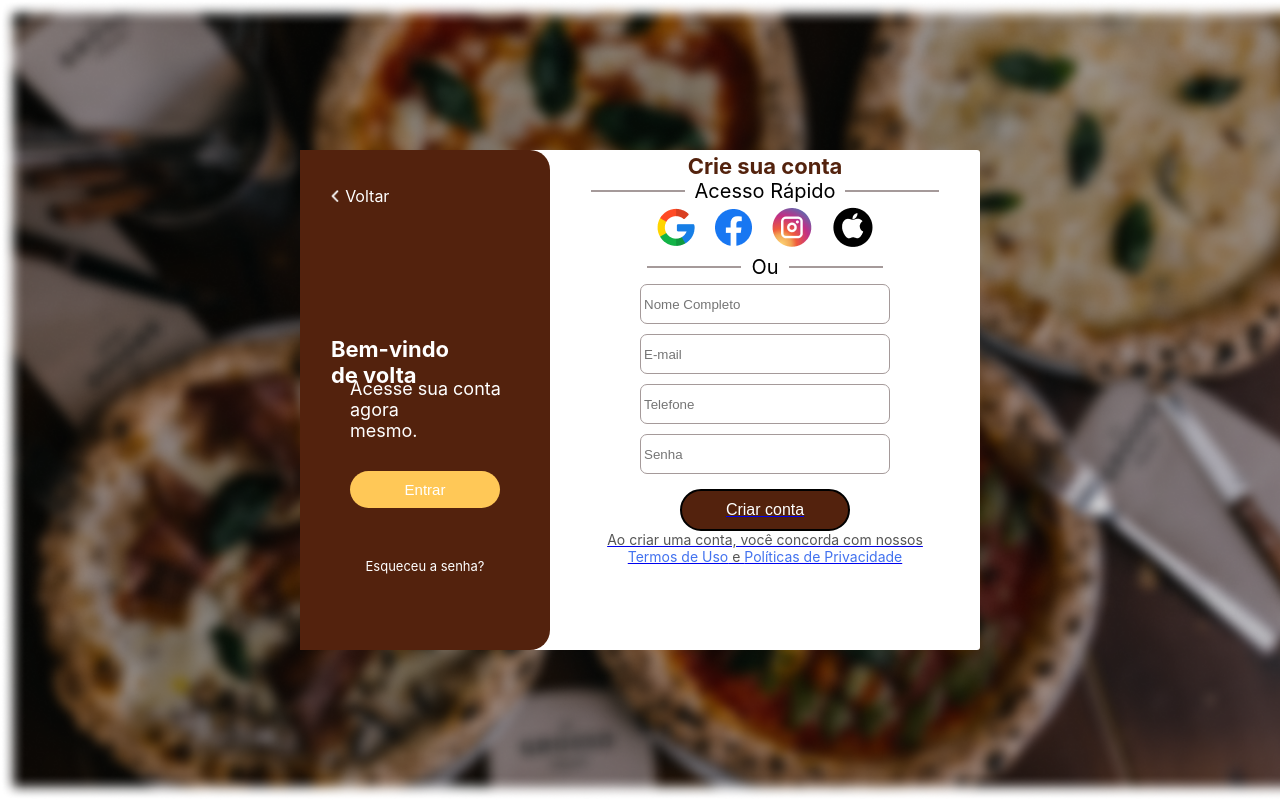
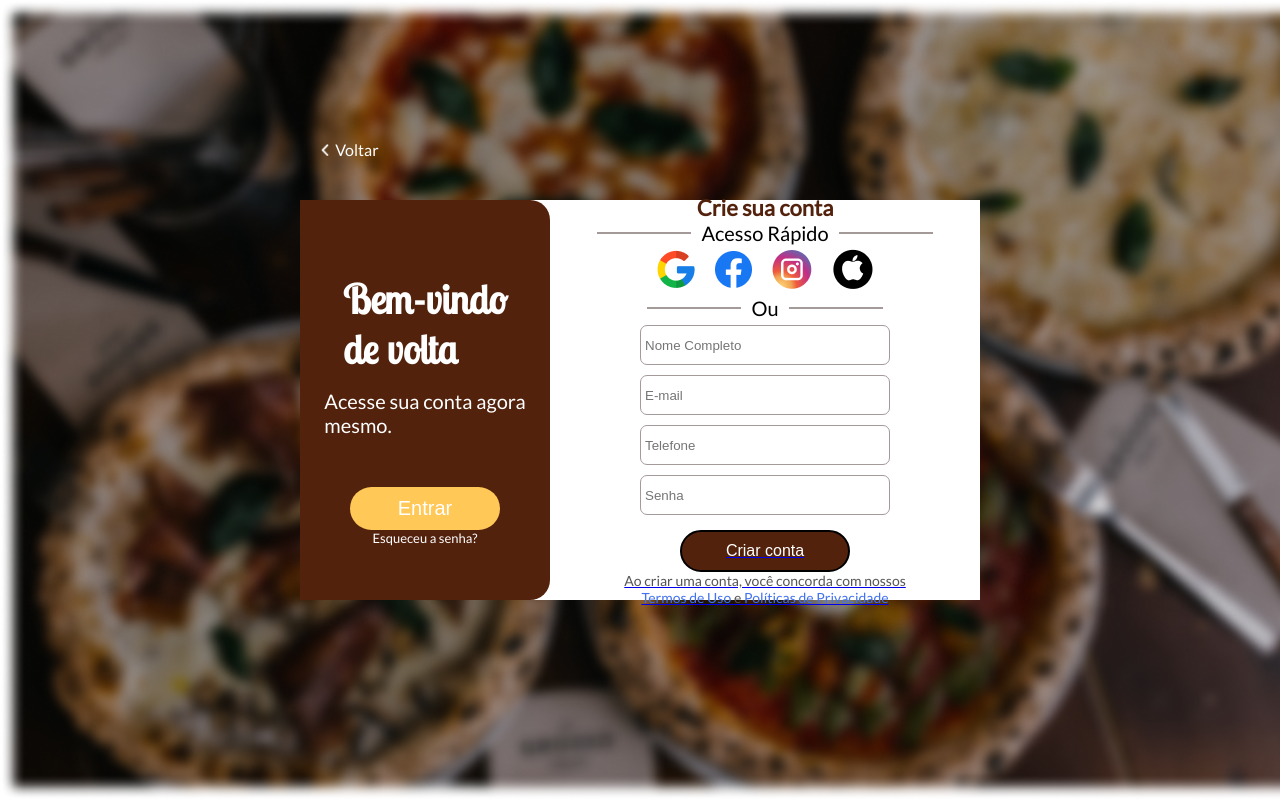
Before and after one commit to thetheu122/pizzaria-corleone, a React (Create React App) app in the folder frontend/: page /cadastro in a window 1280 px wide. Built offline with nearby package versions, Linux system fonts and the light colour scheme.

Commit message:
ajustes no css

```diff
--- a/frontend/src/pages/telaassociado/index.js
+++ b/frontend/src/pages/telaassociado/index.js
@@ -1,5 +1,7 @@
 import './index.scss'
+import '../../assets/config/fonts-config.scss'
 import { useState } from "react"
+import { Link } from 'react-router-dom';
 
 export default function TelaAssociado() {
 
@@ -57,17 +59,16 @@ export default function TelaAssociado() {
 
       <div className='containeer'>
         <div className='esquerda'>
-          <div className='sair'>
 
 
-          </div>
-
           <div className='bemvindo'>
-            <h1>Bem-vindo<br /> Associado!</h1>
+            <h1>Bem-vindo<br /> <strong>Associado!</strong> </h1>
             <p>Gerencie suas operações agora mesmo. <br /> </p>
             <a href=''>Clicou errado?</a>
+
+            <Link to='/'style={{ textDecoration: 'none', outline: 'none' }}>
             <button>Voltar</button>
-
+            </Link>
           </div>
 
         </div>
--- a/frontend/src/pages/telaassociado/index.scss
+++ b/frontend/src/pages/telaassociado/index.scss
@@ -6,6 +6,7 @@
     background-size: cover;
     height: 100vh;
     width: 100vw;
+    font-family: lato-regular;
 
     .containeer{
         display: flex;
@@ -15,89 +16,46 @@
 
     }
 
+    .bemvindo{
+        width: 100%;
+        height: 100%;
+transition: 150ms;
+            button:hover{
+             cursor: pointer;
+            }
+    }
+
+    h1{
+        font-family: lobster-two-regular;
+        font-size: 25px;
+        text-align: left;
+    }
+
 
     .esquerda {
         background-color: #53220D;
-        padding: 20px;
-        padding-top: 60px;
-        padding-left: 30px;
-        padding-right: 30px;
         width: 250px;
-        height: 500px;
+        height: 400px;
 
         border-radius: 0px 20px 20px 0px;
         justify-content: center;
     }
 
-    .sair {
-        display: flex;
-        flex-direction: row;
-        align-items: center;
-        color: #fff;
-        position: relative;
-        bottom: 80px;
-    }
-
-    .sair img {
-        height: 12px;
-        padding-right: 5px;
-    }
-
-    .bemvindo{
-        display: flex;
-        flex-direction: column;
-        justify-content: center;
-        align-items: center;
-
-    }
-
-    .bemvindo h1{
-        margin-top: 50px;
-        font-size: 22px;
-        color: #fff;
-        padding-bottom: 20px;
-        padding-right: 70px;
-    }
-
-    .bemvindo p{
-        font-size: 8px;
-        color: #fff;
-        padding-bottom: 25px;
-        width: 210px;
-        padding-left: 30px;
-        margin-top: -30px;
-        font-size: 18px;
-    }
-
-    .bemvindo button {
-        margin-top: 5px;
-        margin-bottom: 50px;
-        background-color: #FFC857;
-        color: #fff;
-        padding: 10px;
-        border-radius: 50px;
-        width: 150px;
-        font-size: 15px;
+    button{
         border: none;
-    }
-
-    .bemvindo a {
-        color: #fff;
-        font-size: 13px;
-        text-decoration: none;
-
     }
 
     .direita {
         display: flex;
         flex-direction: column;
         align-items: center;
+        justify-content: center;
         width: 430px;
         padding: 3px;
         background-color: #fff;
-        border-radius: 3px;
+        height: 400px;
 
-
+       border-radius:20px 0px 0px 20px;
     }
 
     .direita h2 {
@@ -134,7 +92,7 @@
         border: #A59A9A 1px solid;
         width: 250px;
         height: 40px;
-        padding: 0px 3px;
+        padding: 0px 4px;
         border-radius: 7px;
         outline: #A59A9A;
     }
```
